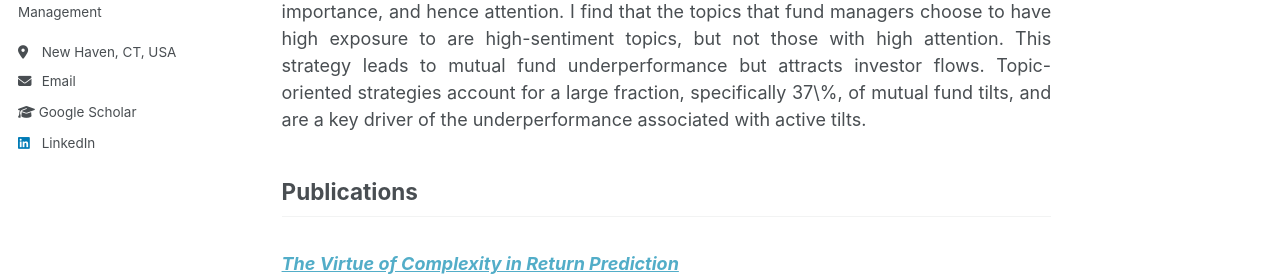
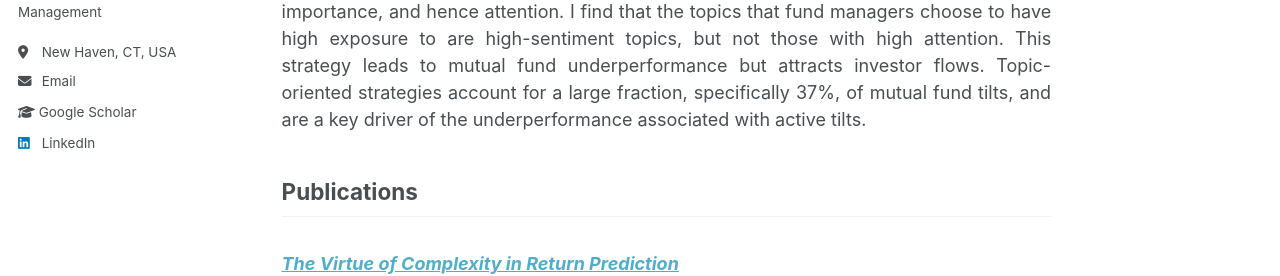
Before and after one commit to rosieli5/rosieli5.github.io, a Jekyll site: the page built from _pages/about.md, in a window 1280 px wide and 900 px high. Shown: the part 546-822 px from the top of the window. Built offline with Jekyll 4.4.1, drawn with Linux system fonts in a browser that asks for light colours; some of the changed text lies outside the part shown.

```diff
--- a/_pages/about.md
+++ b/_pages/about.md
@@ -20,7 +20,7 @@ I am on the 2024-2025 academic job market.
 ### [*Professional Investors and Media Narrativess*](https://kangying-zhou.github.io/files/JMP_KangyingZhou.pdf)
 <!-- (https://www.dropbox.com/scl/fi/j3sw8yefim6ld42hqeply/JMP_KangyingZhou.pdf?rlkey=l7fm0d762hyu69nqo6m982szt&st=r3yoipyu&dl=0) -->
 
-*Abstract*: I investigate the impact of media narratives on the portfolio strategies of active equity mutual funds. Using 1.5 million *Wall Street Journal* articles from 1984 to 2023, I use ChatGPT to distill media narratives into 59 distinct topics, and quantify each topic's time-varying share of news attention and sentiment. I then define a fund as having exposure to a topic if it overweights stocks expected to perform well when the topic grows in importance, and hence attention. I find that the topics that fund managers choose to have high exposure to are high-sentiment topics, but not those with high attention. This strategy leads to mutual fund underperformance but attracts investor flows. Topic-oriented strategies account for a large fraction, specifically 37\%, of mutual fund tilts, and are a key driver of the underperformance associated with active tilts.
+*Abstract*: I investigate the impact of media narratives on the portfolio strategies of active equity mutual funds. Using 1.5 million *Wall Street Journal* articles from 1984 to 2023, I use ChatGPT to distill media narratives into 59 distinct topics, and quantify each topic's time-varying share of news attention and sentiment. I then define a fund as having exposure to a topic if it overweights stocks expected to perform well when the topic grows in importance, and hence attention. I find that the topics that fund managers choose to have high exposure to are high-sentiment topics, but not those with high attention. This strategy leads to mutual fund underperformance but attracts investor flows. Topic-oriented strategies account for a large fraction, specifically 37%, of mutual fund tilts, and are a key driver of the underperformance associated with active tilts.
 
 ## Publications
 
```
